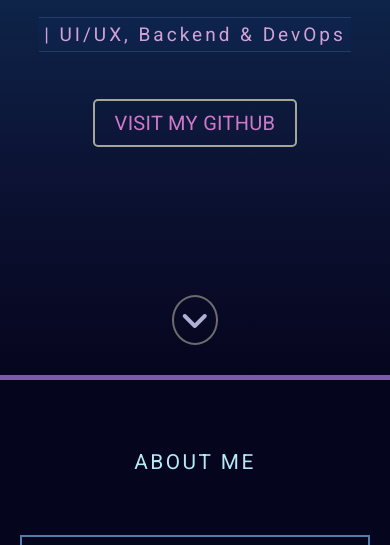
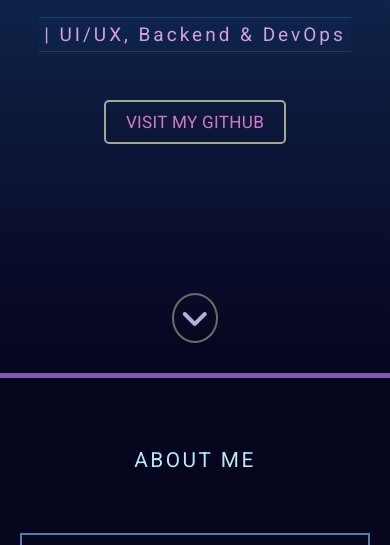
Before and after one commit to nabiil-s/nabiil-s.github.io, a plain HTML site: page index.html in a window 390 px wide. Shown: the part 272-817 px from the top of the page. Drawn offline with Linux system fonts and the light colour scheme.

Commit message:
Removed redunant code, improvemobile text size for button

```diff
--- a/portfolio_files/style.css
+++ b/portfolio_files/style.css
@@ -504,7 +504,7 @@ footer {
     opacity: 1;
   }
 
-  .mobile-first, .btn-style, .fs-btn{
+  .mobile-first, .fs-btn{
     display: initial;
   }
 
@@ -514,10 +514,6 @@ footer {
 
   .name{
     font-size: 3.5rem;
-  }
-
-  .fs-btn{
-    display: initial;
   }
 
   .btn{
@@ -626,7 +622,7 @@ footer {
   }
 
   a.btn-style {
-    font-size: 1.25rem;
+    font-size: 1.07rem;
   }
 }
 
```
